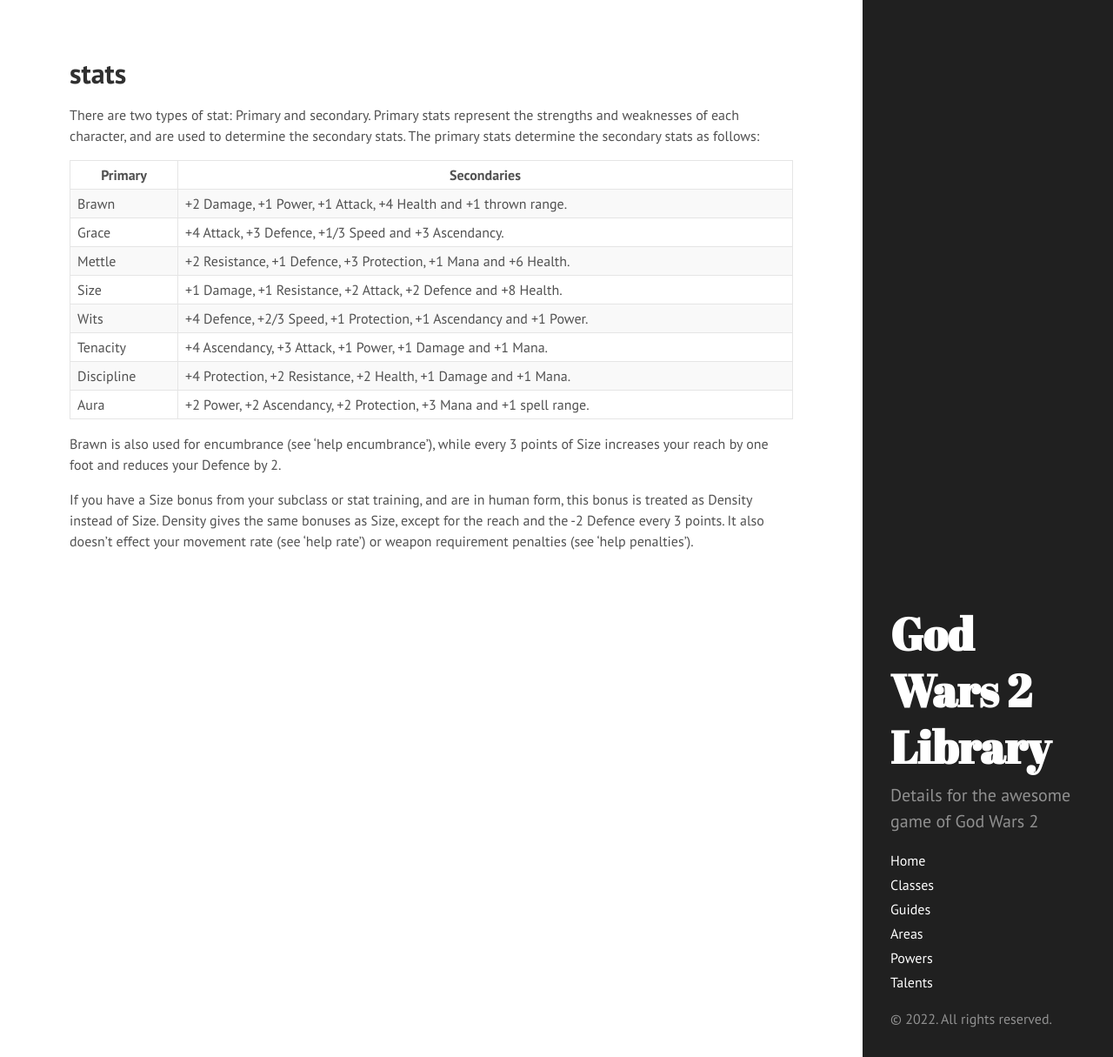
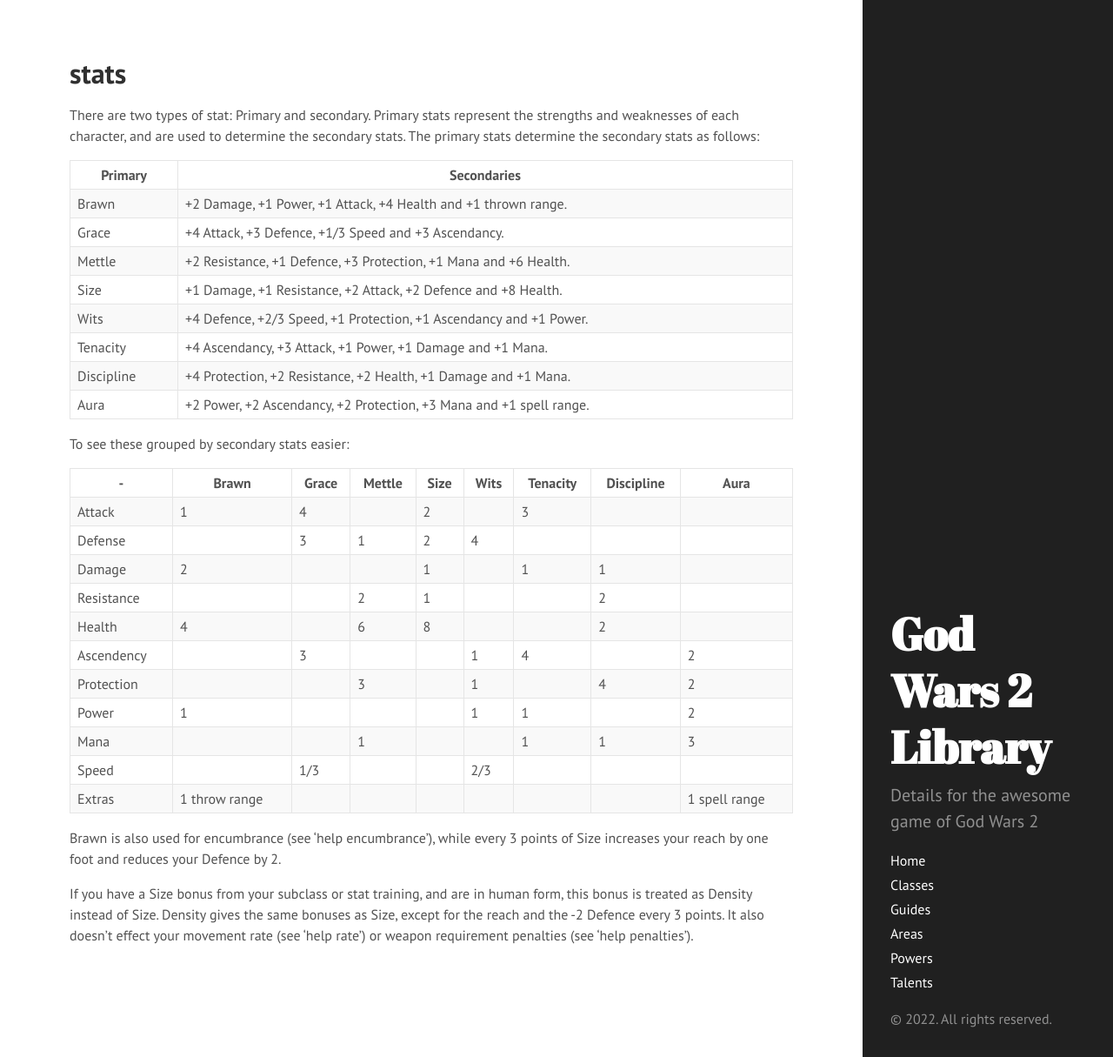
Before and after one commit to godwars2/godwars2.github.io, a Jekyll site: the page built from help/stats.md, in a window 1280 px wide and 1215 px high. Shown: the whole window at 87% size. Built offline with Jekyll 4.4.1, drawn with Linux system fonts in a browser that asks for light colours.

Commit message:
Add a new table for making stats easier to see based on secondary stats

```diff
--- a/help/stats.md
+++ b/help/stats.md
@@ -18,6 +18,22 @@ Tenacity | +4 Ascendancy, +3 Attack, +1 Power, +1 Damage and +1 Mana.
 Discipline | +4 Protection, +2 Resistance, +2 Health, +1 Damage and +1 Mana.
 Aura | +2 Power, +2 Ascendancy, +2 Protection, +3 Mana and +1 spell range.
 
+To see these grouped by secondary stats easier:
+
+\-|Brawn|Grace|Mettle|Size|Wits|Tenacity|Discipline|Aura
+---|---|---|---|---|---|---|---|---
+Attack|1|4||2||3||
+Defense||3|1|2|4|||
+Damage|2|||1||1|1|
+Resistance|||2|1|||2|
+Health|4||6|8|||2|
+Ascendency||3|||1|4||2
+Protection|||3||1||4|2
+Power|1||||1|1||2
+Mana|||1|||1|1|3
+Speed||1/3|||2/3|||
+Extras|1 throw range|||||||1 spell range
+
 Brawn is also used for encumbrance (see 'help encumbrance'), while every 3
 points of Size increases your reach by one foot and reduces your Defence by 2.
 
```
